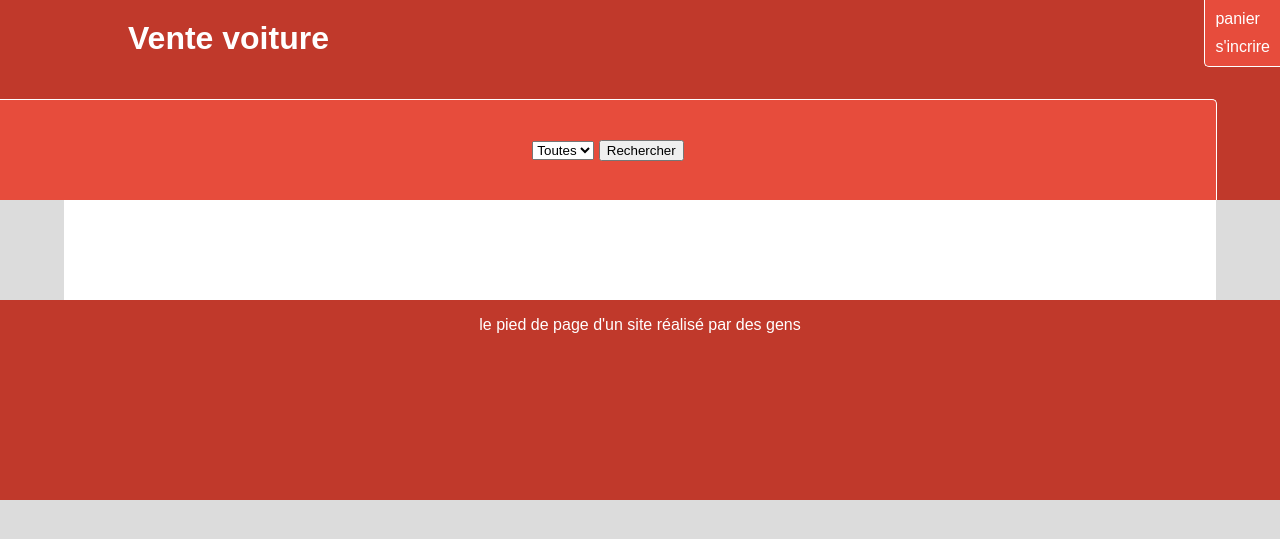
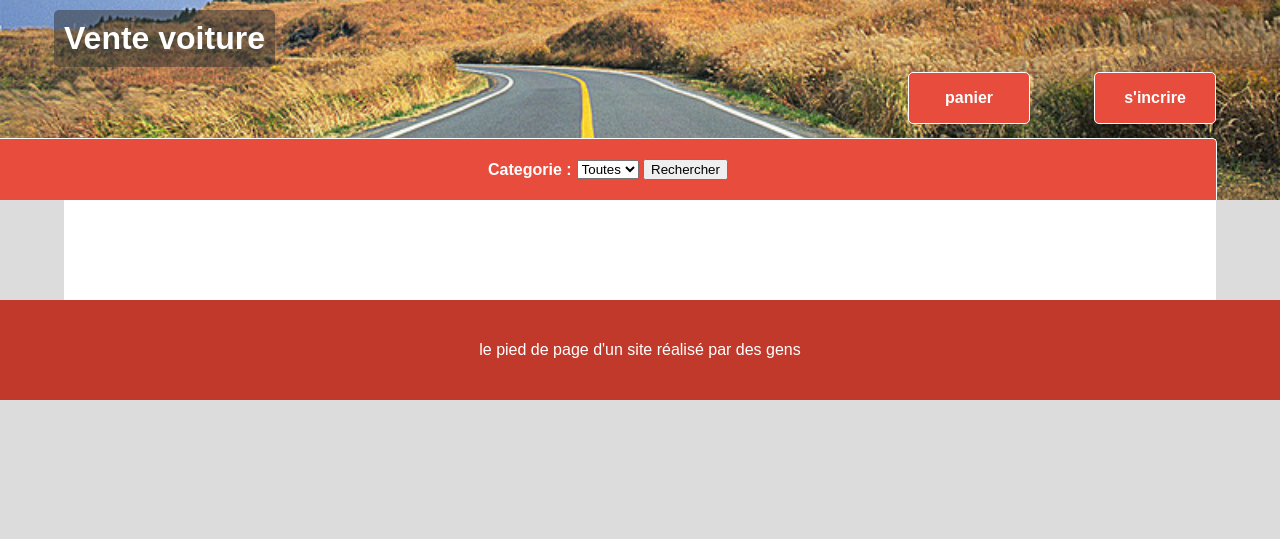
Before and after one commit to Goldenmoney/venteVoiture, a PHP site: page /index.php in a window 1280 px wide. Shown: the top 539 px of the page. Run offline with PHP 8.4, Linux system fonts and the light colour scheme; data that the repository does not hold is empty.

Commit message:
mise a jour sur le design du site

```diff
--- a/www/vue/design/style.css
+++ b/www/vue/design/style.css
@@ -25,7 +25,11 @@ div.contenu img {
 div.ban{
   height: 200px;
   width: 100%;
-  background-color: rgb(192, 57, 43);
+  /* background-color: rgba(192, 57, 43, 0.4); */
+  background-image: url("../design/images/fond1.jpg");
+  background-position: bottom center;
+  background-repeat: no-repeat;
+  background-size: cover;
   color: white;
   display: flex;
   flex-direction: column;
@@ -33,26 +37,56 @@ div.ban{
 }
 
 footer {
-  height: 200px;
+  min-height: 100px;
   width: 100%;
   background-color: rgb(192, 57, 43);
   color: white;
   display: flex;
   flex-direction: column;
-  justify-content: space-between;
+  justify-content: center;
   align-items: center;
 }
 
+div.ban > div.navbar {
+  height: 100%;
+  display: flex;
+  justify-content: flex-end;
+  align-items: center;
+}
+
+div.navbar > div.panier, div.navbar > div.inscrire{
+  height: 50px;
+  width: 120px;
+  background-color: rgb(231, 76, 60);
+  margin-right: 5%;
+  border-radius: 5px;
+  color: white;
+  border: 1px solid white;
+}
+
+div.navbar > div.panier > a, div.navbar > div.inscrire > a{
+  height: 100%;
+  width: 100%;
+  text-decoration: none;
+  text-align: center;
+  color: white;
+  font-weight: bold;
+}
+
+div.navbar > div.panier:hover, div.navbar > div.inscrire:hover {
+  background-color: rgb(200, 30, 30);
+  text-decoration: underline;
+}
+
 h1 {
-  margin-left: 10vw;
-  margin-top: 20px;
-  margin-bottom: 0px;
-  margin-right: 0px;
+  margin: 10px;
+  color: white;
 }
 
 div.ban > div.choix {
   width: 95%;
-  height: 50%;
+  height: 100%;
+  margin-top: 10px;
   margin-left: 0;
   margin-right: 5%;
   border-top: 1px solid white;
@@ -60,35 +94,8 @@ div.ban > div.choix {
   border-top-right-radius: 5px;
   background-color: rgb(231, 76, 60);
   display: flex;
-justify-content: center;
-align-items: center;
-}
-
-div.compte {
-  color: white;
-  background-color: rgb(231, 76, 60);
-  position: absolute;
-  right: 0;
-  top: 0;
-  border-bottom: 1px solid white;
-  border-left: 1px solid white;
-  border-bottom-left-radius: 5px;
-}
-
-div.compte:hover {
-  background-color: rgb(210, 30, 30);
-  text-decoration: underline;
-}
-
-div.compte > a {
-  width: 100%;
-  height: 100%;
-  color: white;
-  text-decoration: none;
-}
-
-div.compte >a> p {
-  margin: 10px;
+  justify-content: center;
+  align-items: center;
 }
 
 div.annonce {
@@ -115,4 +122,59 @@ p.bold {
 a.title {
   text-decoration: none;
   color: white;
+  background-color: rgba(50,50,50,0.5);
+  border-radius: 5px;
 }
+
+a.title:hover {
+  text-decoration: none;
+  color: white;
+  margin-left: 20px;
+}
+
+div.title {
+  padding-left: calc(5vw - 10px);
+  padding-top: 10px;
+  padding-bottom: 0px;
+  padding-right: 0px;
+  display: flex;
+}
+
+div.ajouter {
+  background-color: rgb(192, 57, 43);
+  width: 200px;
+  height: 50px;
+  border-radius: 5px;
+  display: flex;
+}
+
+div.ajouter:hover {
+  margin-left: 20px;
+  background-color: rgb(231, 76, 60);
+}
+
+div.ajouter > a {
+  width: 100%;
+  height: 100%;
+  color: white;
+  text-decoration: none;
+  display: flex;
+  align-items: center;
+  justify-content: center;
+  font-weight: bold;
+}
+
+button {
+  transition: none;
+}
+
+p.cat {
+  margin-right: 5px;
+  font-weight: bold;
+}
+
+@media (max-width: 801px) {
+  div.annonce {
+    flex-direction: column;
+  }
+}
--- a/www/vue/index.php
+++ b/www/vue/index.php
@@ -7,10 +7,23 @@
 </head>
 <body>
   <div class="ban">
+    <div class="title">
       <a href="../controleur/start.ctrl.php" class="title">
         <h1>Vente voiture</h1>
       </a>
+    </div>
+
+    <div class="navbar">
+      <div class="panier">
+        <a href="../controleur/monCompte.ctrl.php"><p>panier</p></a>
+      </div>
+      <div class="inscrire">
+        <a href="../controleur/formulaire.ctrl.php"><p>s'incrire</p></a>
+      </div>
+
+    </div>
     <div class="choix">
+      <p class="cat">Categorie :</p>
     <FORM action="../controleur/start.ctrl.php">
     <SELECT name="catChoisie" size="1">
       <option value="toutes" selected>Toutes
@@ -43,8 +56,15 @@
               echo $nom;
             echo "</p>";
             echo "<p>";
-        echo " Ainsi que son prix : ".$prix;
+              echo "Prix : ".$prix."€";
             echo "</p>";
+            echo "<div class=\"ajouter\">";
+              echo "<a>";
+                echo "<p>";
+                  echo "Ajouter";
+                echo "<p>";
+              echo "</a>";
+            echo"</div>";
           echo"</div>";
         echo"</div>";
         echo"<hr>";
@@ -54,10 +74,5 @@
   <footer>
     <p>le pied de page d'un site réalisé par des gens</p>
   </footer>
-  <div class="compte">
-    <a href="../controleur/formulaire.ctrl.php"><p>panier</p></a>
-      <a href="../controleur/formulaire.ctrl.php"><p>s'incrire</p></a>
-      <!-- A CHANGER PLUS TARD -->
-  </div>
 </body>
 </html>
```
Also changed, not shown: www/vue/formulaire.php (+16 -3 lines), www/vue/monCompte.php (+16 -3 lines), www/vue/design/images/fond.jpg (added), www/vue/design/images/fond1.jpg (added). Lines whose indentation alone changed are shown as unchanged.
